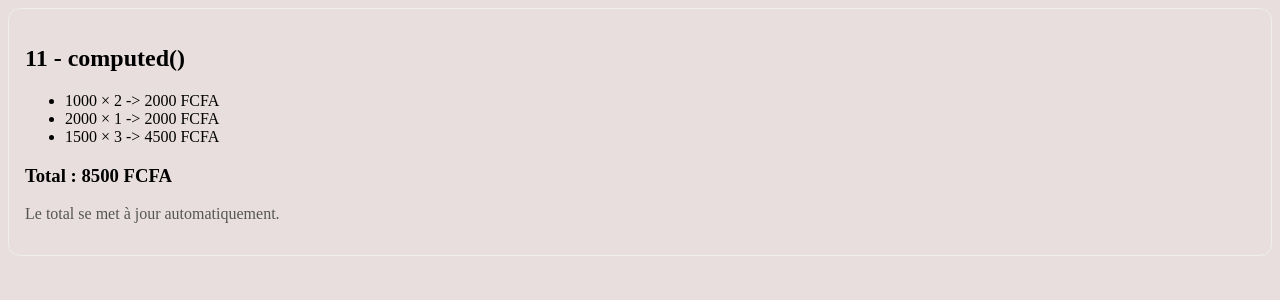
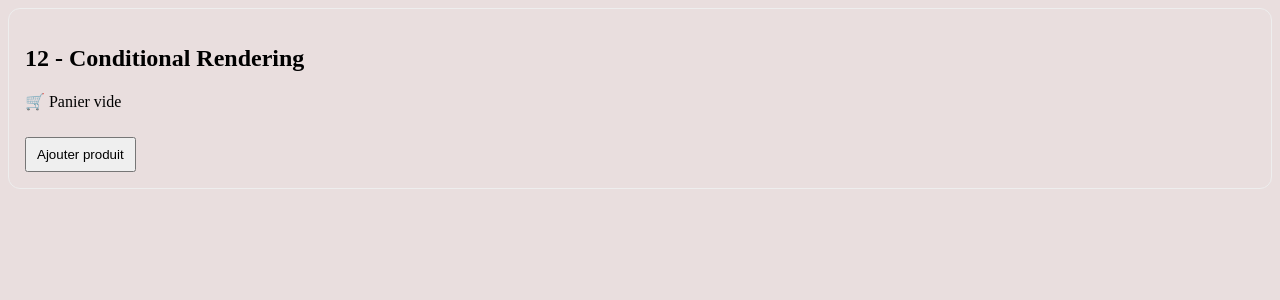
Before and after one commit to binetou223/Cours, a Vue app: page / in a window 1280 px wide. Shown: the top 300 px of the page. Built offline with nearby package versions, Linux system fonts and the light colour scheme.

Commit message:
08_rendering

```diff
--- a/src/App.vue
+++ b/src/App.vue
@@ -1,14 +1,13 @@
 <script setup>
 // import hellowordVue from "./Demo/01_hello-Word/helloword.vue";
-
 // import EVENT from "./Demo/05_EVENT/FormEvent.vue";
 // import EVENT from "./Demo/05_EVENT/Event.vue";
 // import reative from "./Demo/06_reactive/reative.vue";
 // import Attribut from "./Demo/04_atrribut-dinamique/Atrributdinamique.vue";
 // import VBindVue from "./Demo/03_VBIND/VBind.vue";
-import computed from "./Demo/07_Computed/computed.vue";
+// import computed from "./Demo/07_Computed/computed.vue";
 // import interpolationVue from "./Demo/02_interpolation/interpolation.vue";
-
+import rendering from "./Demo/08_Rendering/redering.vue";
 </script>
 
 <template>
@@ -20,6 +19,7 @@
         <!-- <Attribut></Attribut> -->
          <!-- <reative></reative> -->
          <!-- <EVENT></EVENT> -->
-          <computed></computed>
+          <!-- <computed></computed> -->
+           <rendering></rendering>
   </div>
 </template>
--- /dev/null
+++ b/src/Demo/08_Rendering/redering.vue
@@ -0,0 +1,33 @@
+<script setup>
+import { reactive } from "vue";
+
+const items=reactive([]);
+</script>
+
+<template>
+  <section class="card">
+    <h2>12 - Conditional Rendering</h2>
+
+    <!-- <p v-show="items.length === 0">
+      🛒 Panier vide
+    </p> -->
+    <p v-if="items.length === 0">
+      🛒 Panier vide
+    </p>
+
+    <ul v-else>
+      <li v-for="(i, index) in items" :key="index">
+        {{ i }}
+      </li>
+    </ul>
+
+    <button @click="items.push('Product ' + (items.length +1))">
+      Ajouter produit
+    </button>
+  </section>
+</template>
+
+<style scoped>
+.card { padding:16px; border:1px solid #eee; border-radius:12px; }
+button { margin-top:10px; padding:8px 10px; }
+</style>
```
